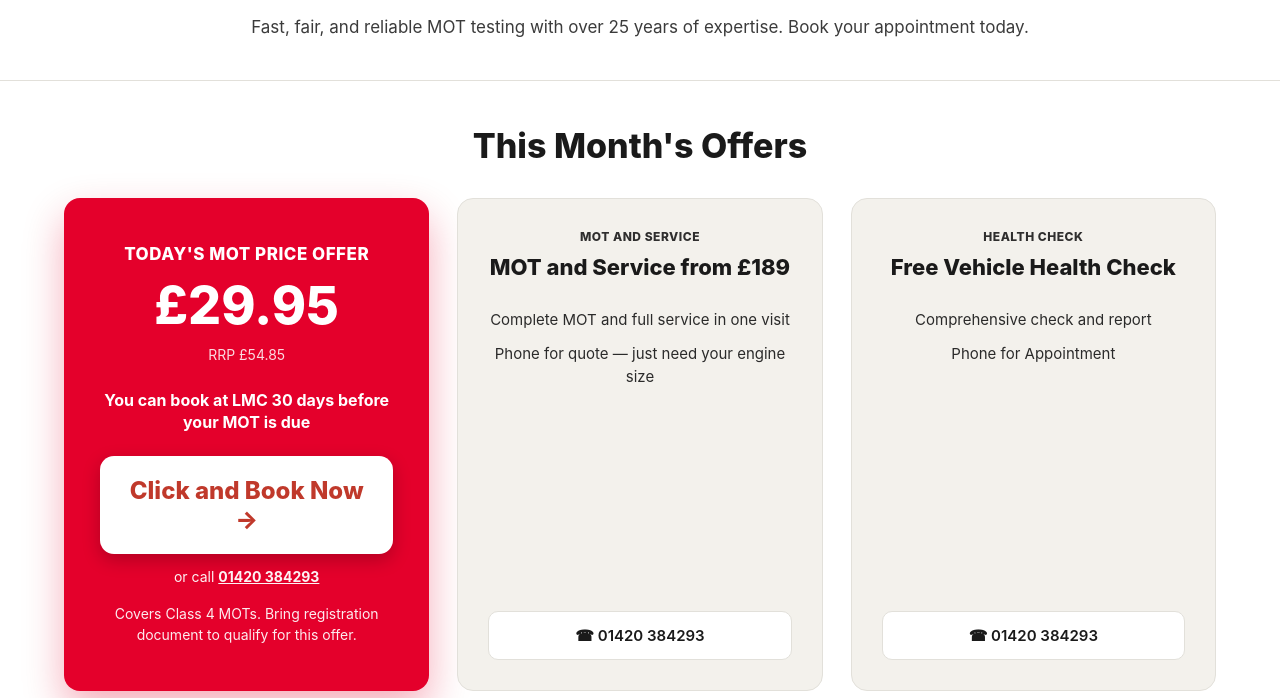
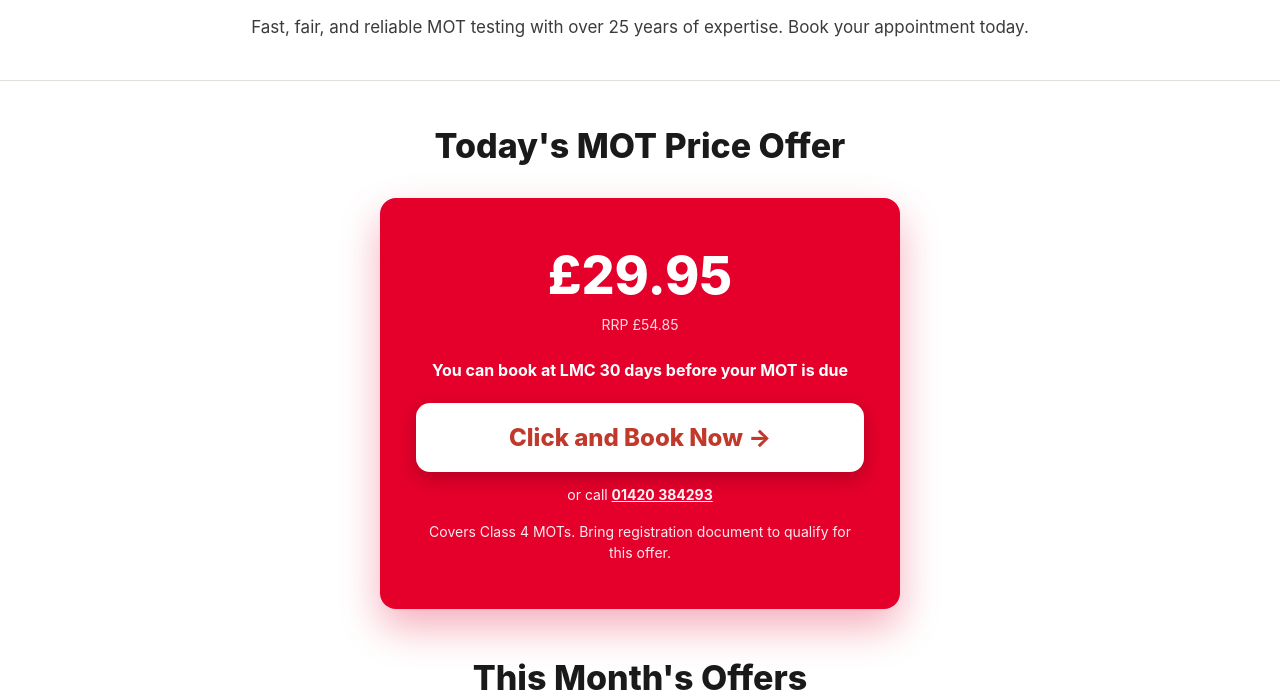
Before and after one commit to RogerPowell976/motworld-website, a website: page index-test.html in a window 1280 px wide. Shown: the part 254-952 px from the top of the page. Drawn offline with Linux system fonts and the light colour scheme; no server answers.

Commit message:
Test front page: Today's MOT Price Offer heading above red card, This Month's Offers below it

```diff
--- a/index-test.html
+++ b/index-test.html
@@ -8,7 +8,8 @@
 <link rel="stylesheet" href="style.css">
 <style>
 /* TEST PAGE: "Today's MOT Price Offer" card first, with Click and Book Now as the main action */
-.offer-card.primary .offer-label { font-size: 17px; letter-spacing: 0.5px; }
+.offer-today { max-width: 520px; margin: 0 auto; }
+.section-title-second { margin-top: 48px; }
 .offer-book-ahead { font-size: 16px; font-weight: 700; line-height: 1.4; margin: 6px 0 22px; }
 .btn-book-now {
   display: block;
@@ -62,10 +63,9 @@
 </section>
 
 <section class="offers">
-  <h2 class="section-title">This Month's Offers</h2>
-  <div class="offers-grid">
+  <h2 class="section-title">Today's MOT Price Offer</h2>
+  <div class="offer-today">
     <div class="offer-card primary">
-      <div class="offer-label">TODAY'S MOT PRICE OFFER</div>
       <div class="offer-price" id="offer-price">£39.95</div>
       <div class="offer-rrp">RRP <span id="offer-rrp">£54.85</span></div>
       <div class="offer-book-ahead">You can book at LMC 30 days before your MOT is due</div>
@@ -73,6 +73,9 @@
       <div class="offer-call">or call <a href="tel:01420384293" id="phone-link-0">01420 384293</a></div>
       <div class="offer-detail" id="offer-detail">Covers Class 4 MOTs. Bring registration document to qualify for this offer.</div>
     </div>
+  </div>
+  <h2 class="section-title section-title-second">This Month's Offers</h2>
+  <div class="offers-grid">
     <div class="offer-card">
       <div class="offer-label">MOT AND SERVICE</div>
       <div class="offer-title" id="second-offer-title">MOT and Service from £189</div>
```
